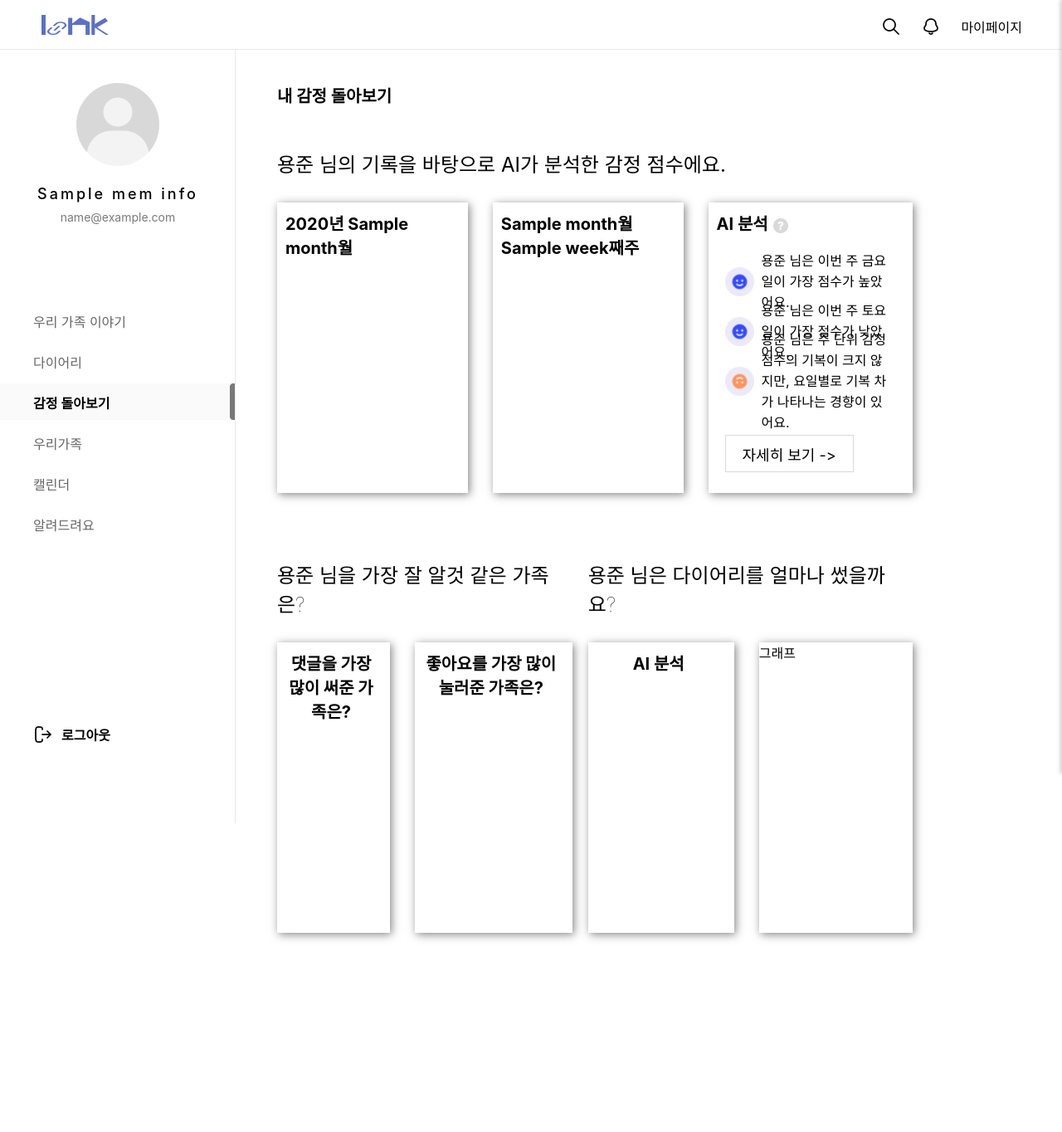
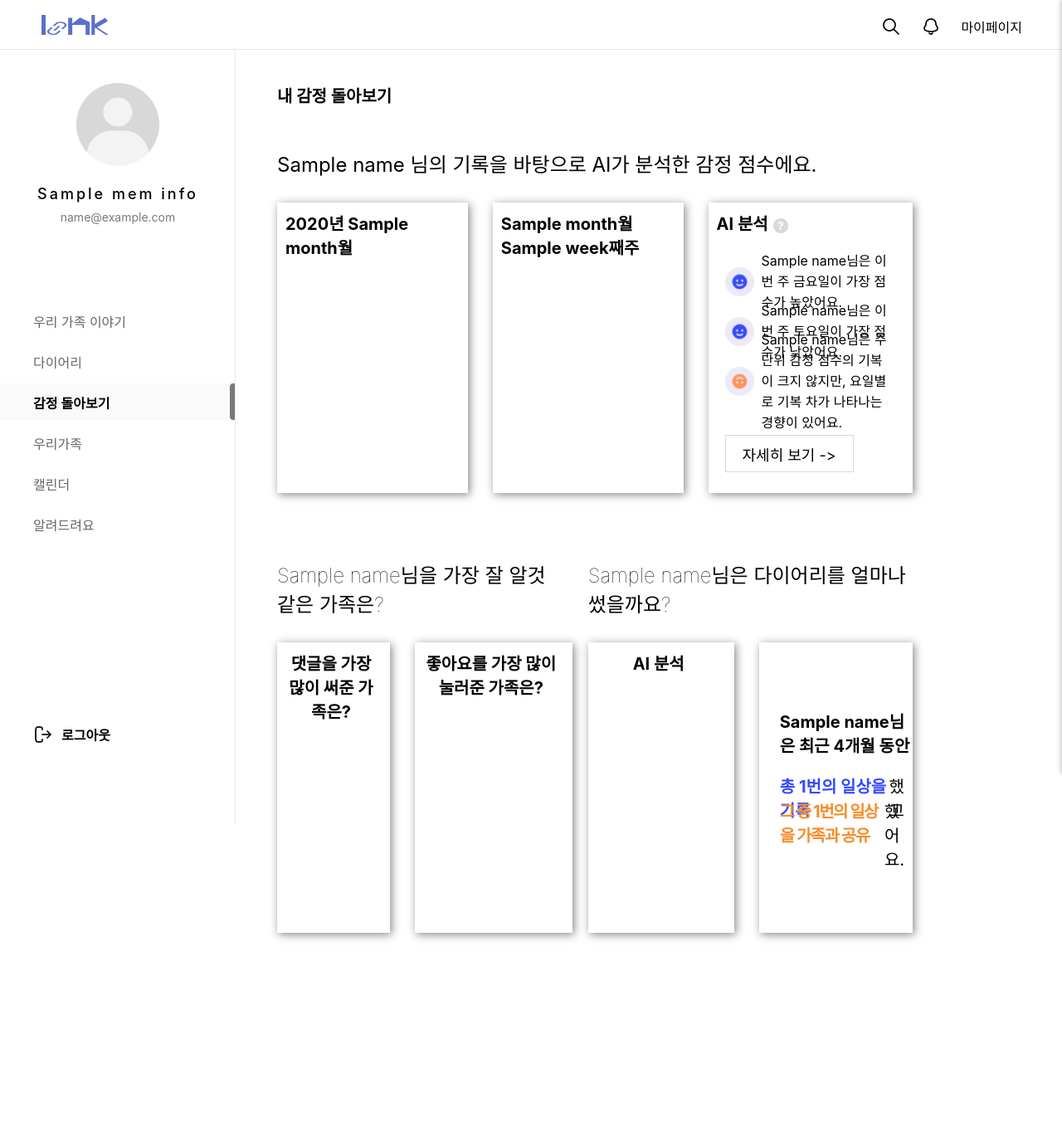
Before and after one commit to hailee911/TEAM3, a Django app: template w01/emotion/templates/e_main.html in a window 1280 px wide. Shown: the top 1364 px of the page at 83% size. Run offline with Django 5.2, Linux system fonts and the light colour scheme; the template is opened without the code that fills it: most values are stand-ins (such as "Sample title", 1, 10 or a date in 2020); data that the repository does not hold is empty; some web fonts are replaced.

Commit message:
12166666

```diff
--- a/w01/diary/views.py
+++ b/w01/diary/views.py
@@ -258,7 +258,9 @@ def diaryWrite(request):
         )
         new_diary.save()
         ## 공유하려는 다이어리가 있으면
-        if selected_groups[0]  != '' and  selected_groups[1]  != '':
+        if selected_groups[0]  ==  '' and  selected_groups[1]  == '':
+          return redirect('diary:MdiaryList')
+        else:
             # join된 일기장에만 공유
             if selected_groups[0] == '':
                 joined_group = GroupDiary.objects.filter(gno=selected_groups[1]).first()
@@ -273,8 +275,6 @@ def diaryWrite(request):
                 joined_group = GroupDiary.objects.filter(gno=selected_groups[1]).first()
                 new_diary.group_diary.add(created_group,joined_group)
             return redirect('diary:MdiaryList')  # 다이어리 리스트로 리다이렉트
-        else:
-          return redirect('diary:MdiaryList')
 
 
 # 다이어리 view 추후 업데이트 >>
--- a/w01/emotion/templates/e_main.html
+++ b/w01/emotion/templates/e_main.html
@@ -41,7 +41,7 @@
       <h2>내 감정 돌아보기</h2>
     </div>
     <div id="emotion_main_top">
-      <p>용준 님의 기록을 바탕으로 AI가 분석한 감정 점수에요.</p>
+      <p>{{name}} 님의 기록을 바탕으로 AI가 분석한 감정 점수에요.</p>
       <div class="emotion_main_graph">
         <div class="emotion_graph_m">
           <div class="graph_r_title">
@@ -66,9 +66,9 @@
               <li><img src="/static/images/emotion/bad.png" alt=""></li>
             </ul>
             <ul class="comment">
-              <li>용준 님은 이번 주 금요일이 가장 점수가 높았어요.</li>
-              <li>용준 님은 이번 주 토요일이 가장 점수가 낮았어요.</li>
-              <li>용준 님은 주 단위 감정 점수의 기복이 크지 않지만, 요일별로 기복
+              <li>{{name}}님은 이번 주 금요일이 가장 점수가 높았어요.</li>
+              <li>{{name}}님은 이번 주 토요일이 가장 점수가 낮았어요.</li>
+              <li>{{name}}님은 주 단위 감정 점수의 기복이 크지 않지만, 요일별로 기복
                 차가 나타나는 경향이 있어요.</li>
             </ul>
           </div>
@@ -78,7 +78,7 @@
     </div>
     <div id="emotion_main_bottom">
       <div id="emotion_main_bottom_left">
-        <span>용준 님을 가장 잘 알것 같은 가족은?</span>
+        <span>{{name}}님을 가장 잘 알것 같은 가족은?</span>
         <div class="emotion_main_graph">
           <div class="family_graph_r">
             <div class="graph_r_title">
@@ -96,7 +96,7 @@
         </div>
       </div>
       <div id="emotion_main_bottom_right">
-        <span>용준 님은 다이어리를 얼마나 썼을까요?</span>
+        <span>{{name}}님은 다이어리를 얼마나 썼을까요?</span>
         <div class="emotion_main_graph">
           <div class="personal_graph">
             <div class="graph_r_title">
@@ -104,7 +104,11 @@
             </div>
             <div class='personal_graphh'></div>
           </div>
-          <div class="personal_graph_r">그래프</div>
+          <div class="personal_graph_r">
+            <p style='font-size: 20px; font-weight: bold;'>{{name}}님은 최근 4개월 동안</p><br/>
+            <div><p style="color: #344BFD; font-size: 20px; font-weight: bold;">총 {{total_value}}번의 일상을 기록</p><p style="font-size: 20px;">했고</p></div>
+            <div><p style="color: #F68D2B; font-size: 20px; font-weight: bold; letter-spacing: -1.5px;">그 중 {{total_value2}}번의 일상을 가족과 공유</p><p style="font-size: 20px;">했어요.</p></div>
+          </div>
         </div>
       </div>
     </div>
--- a/w01/emotion/views.py
+++ b/w01/emotion/views.py
@@ -1,7 +1,7 @@
 from django.shortcuts import render
 from django.http import JsonResponse
 from datetime import datetime, timedelta
-from django.db.models import Sum, Count, F
+from django.db.models import Sum, Count, F, Q
 from django.db.models.functions import Extract, TruncDate
 from math import ceil
 from calendar import monthrange
@@ -142,12 +142,11 @@ def run_ai_process(request):
 def report(request):
     return render(request, 'report.html')
 
-
-# Create your views here.
 def main(request):
   # 프로필 가져오기
-  mem = Member.objects.filter(id = request.session['session_id'])
-
+  id = request.session['session_id']
+  mem = Member.objects.filter(id = id )
+  name = mem[0].name
   # 날짜 가져오기
   current_date = datetime.today()
   year = current_date.year
@@ -162,7 +161,19 @@ def main(request):
   # 주 수 계산
   week_number = (days_into_month // 7) + 1
 
-  context = {'mem_info':mem[0], 'year':year, 'month':month, 'week':week_number}
+  ## 일기 몇개 썼는지 가져오기
+  # main_data5에서 데이터 가져오기
+  data, total_value, total_value2 = get_data5(id)
+
+  context = {
+      'mem_info':mem[0],
+      'year':year,
+      'month':month,
+      'week':week_number,
+      'name':name[1:],
+      'total_value':total_value,
+      'total_value2':total_value2
+      }
   return render(request, 'e_main.html', context)
 
 def main_data1(request):
@@ -333,11 +344,21 @@ def main_data5(request):
     last_day_of_month = datetime(target_year, target_month, monthrange(target_year, target_month)[1])
 
     # 해당 월에 작성된 일기 수 구하기
-    diary_count = EmotionScore.objects.filter(
+    diary = Content.objects.filter(
         member=id,
-        diarydate__gte=first_day_of_month,
-        diarydate__lte=last_day_of_month
-    ).count()
+        cdate__gte=first_day_of_month,
+        cdate__lte=last_day_of_month
+    )
+    diary_count = diary.count()
+
+    # 해당 월에 공유된 일기 수 구하기
+    sdiary_count = 0
+    for d in diary:
+        if d.group_diary.exists():
+            count = 1
+        else:
+            count = 0
+        sdiary_count += count
 
     if diary_count == 0:
         diary_count = 0
@@ -345,10 +366,54 @@ def main_data5(request):
     # data에 월과 일기 수 추가
     data.append({
         "name": f"{target_month}월",  # name에 월을 넣음
-        "value": diary_count         # value에 해당 월의 일기 수
+        "value": diary_count,         # value에 해당 월의 일기 수
+        'value2': sdiary_count
     })
 
   print('데이터 5 : ',data)
   # 데이터를 역순으로 정렬 (가장 최근 데이터가 오른쪽에 오도록)
   data.reverse()
   return JsonResponse(data, safe=False)
+
+def get_data5(id):
+    # 현재 날짜 기준으로 year, month 구하기
+    current_date = datetime.today()
+
+    # 데이터를 저장할 리스트
+    data = []
+
+    # 4개월 전부터 현재 월까지의 데이터 구하기
+    for i in range(4):  # 최근 4개월
+        target_month = current_date.month - i
+        target_year = current_date.year
+
+        if target_month <= 0:
+            target_month += 12
+            target_year -= 1
+
+        # 해당 월의 첫날과 마지막 날 계산
+        first_day_of_month = datetime(target_year, target_month, 1)
+        last_day_of_month = datetime(target_year, target_month, monthrange(target_year, target_month)[1])
+
+        # 해당 월에 작성된 일기 수 구하기
+        diary = Content.objects.filter(
+            member_id=id,
+            cdate__gte=first_day_of_month,
+            cdate__lte=last_day_of_month
+        )
+        diary_count = diary.count()
+
+        # 해당 월에 공유된 일기 수 구하기
+        sdiary_count = sum(1 for d in diary if d.group_diary.exists())
+
+        data.append({
+            "name": f"{target_month}월",  # 월 이름
+            "value": diary_count,         # 해당 월의 일기 수
+            'value2': sdiary_count       # 해당 월의 공유된 일기 수
+        })
+
+    # 데이터 총합 계산
+    total_value = sum(item['value'] for item in data)
+    total_value2 = sum(item['value2'] for item in data)
+
+    return data, total_value, total_value2
--- a/w01/static/css/emotion/emotion.css
+++ b/w01/static/css/emotion/emotion.css
@@ -193,4 +193,11 @@ table, tr, td{
 .personal_graph_r{
   width: 55%;
   margin-left: 30px;
+  padding: 80px 0 0 25px;
 }
+
+.personal_graph_r div{
+  width: 100%;
+  height: 30px;
+  display: flex;
+}
--- a/w01/static/js/emotion/emotion.js
+++ b/w01/static/js/emotion/emotion.js
@@ -23,7 +23,9 @@ window.onload = function () {
 		   selector: ".personal_graphh",
 		   url: '/emotion/main_data5/',
 		   barColor: "#344BFD",
+		   barColor2: "#F68D2B",
 		   lineColor: null,
+		   customYScale: true, // Y축 범위를 동적으로 설정
 	   },
 
    ];
@@ -41,7 +43,7 @@ window.onload = function () {
 		 });
    }
 
-   function drawBarChart({ selector, data, barColor, lineColor, useLabels = false }) {
+   function drawBarChart({ selector, data, barColor, barColor2, lineColor, useLabels = false, customYScale = false }) {
 	   const container = document.querySelector(selector);
 	   const svg = d3.select(container).append("svg");
 
@@ -54,8 +56,9 @@ window.onload = function () {
 			   .padding(0.5)
 			   .domain(data.map(d => d.name));
 
+		   const yMax = customYScale ? d3.max(data, d => d.value) * 1.1 : 100; // customYScale이 true이면 최대값 기준
 		   const yScale = d3.scaleLinear()
-               .domain([0, 100])
+			   .domain([0, yMax])
 			   .range([commonHeight - padding, padding]);
 
 		   svg.selectAll("*").remove();
@@ -112,6 +115,20 @@ window.onload = function () {
 			   .attr("rx", 15)
 			   .attr("ry", 15);
 
+		   // 두 번째 바 (value2)
+		   svg.selectAll(".bar2")
+			   .data(data)
+			   .enter()
+			   .append("rect")
+			   .attr("class", "bar2")
+			   .attr("x", d => xScale(d.name))
+			   .attr("y", d => yScale(d.value2))
+			   .attr("width", xScale.bandwidth()) // 전체 너비로 설정
+			   .attr("height", d => commonHeight - padding - yScale(d.value2))
+			   .attr("fill", barColor2)
+			   .attr("rx", 15)
+			   .attr("ry", 15);
+
 		   // Draw values
 		   svg.selectAll(".value_text")
 			   .data(data)
@@ -121,7 +138,19 @@ window.onload = function () {
 			   .attr("x", d => xScale(d.name) + xScale.bandwidth() / 2)
 			   .attr("y", padding / 2 )
 			   .attr("text-anchor", "middle")
-               .text(d => d.value);
+			   .text(d => d.value)
+			   .attr('fill',barColor);
+
+			svg.selectAll(".value2_text")
+				.data(data)
+				.enter()
+				.append("text")
+				.attr("class", "value2-text")
+				.attr("x", d => xScale(d.name) + xScale.bandwidth() / 2)
+				.attr("y", d => padding / 2 + 20) // value_text 아래로 위치
+				.attr("text-anchor", "middle")
+				.text(d => d.value2)
+				.attr('fill','#F68D2B');
 
 		   // Draw line
 		   if (lineColor) {
@@ -231,8 +260,10 @@ window.onload = function () {
 				  selector: graph.selector,
 				  data: data,
 				  barColor: graph.barColor,
+				  barColor2: graph.barColor2,
 				  lineColor: graph.lineColor,
-                  useLabels: graph.useLabels
+				  useLabels: graph.useLabels,
+				  customYScale: graph.customYScale || false // customYScale 값을 전달
 			   });
 			});
 	  });
```
Also changed, not shown: w01/db.sqlite3. Lines whose indentation alone changed are shown as unchanged.
